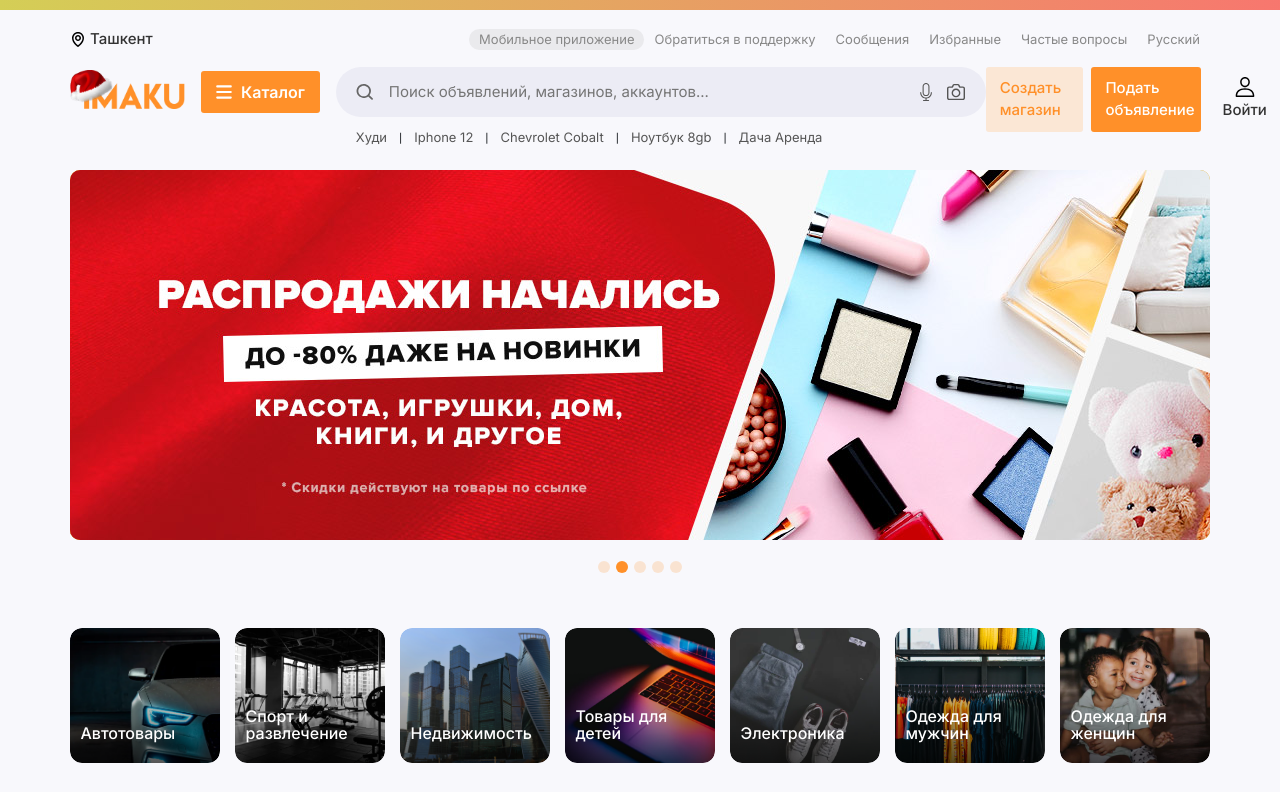
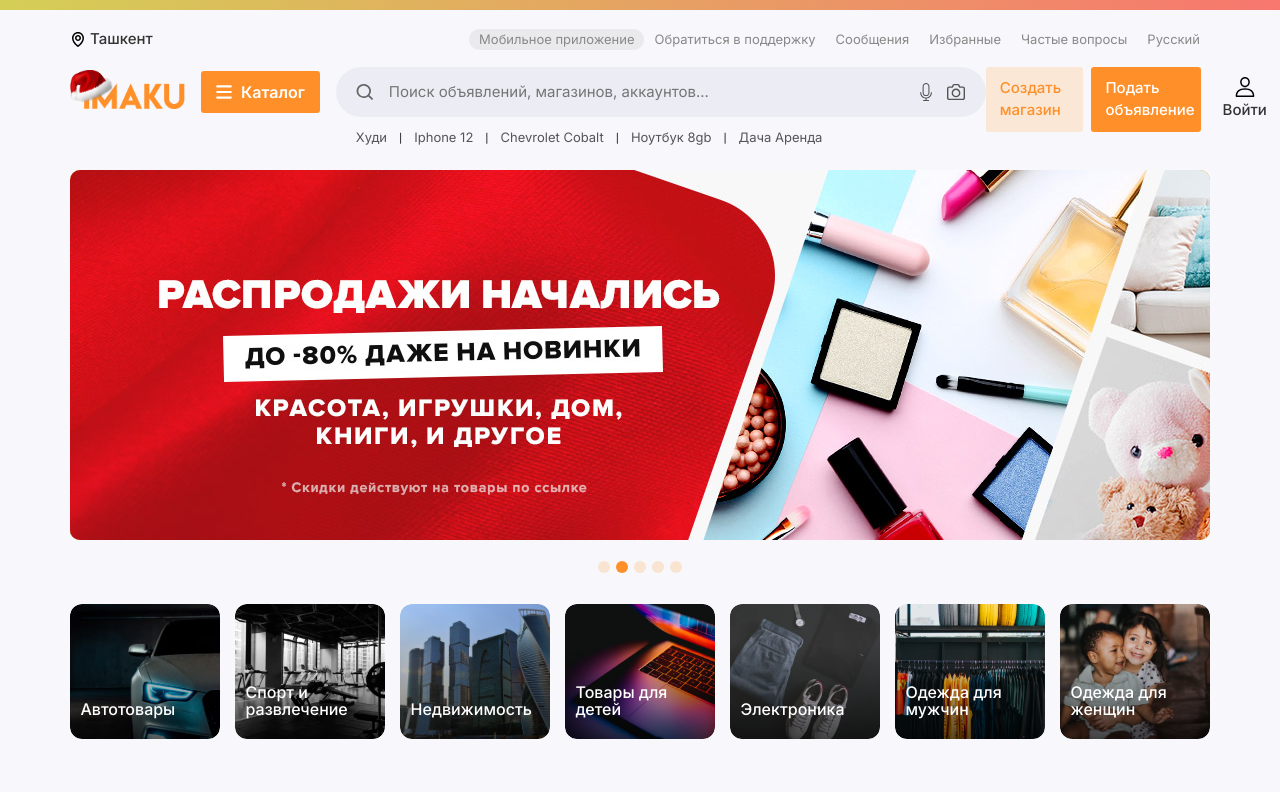
Before and after one commit to bilolisroilovv/imaku, a Vue app: page / in a window 1280 px wide. Shown: the top 792 px of the page. Built offline with nearby package versions, Linux system fonts and the light colour scheme; what vue-rellax, vue-the-mask, vuesax would draw is missing.

Commit message:
header slider bugs fixed

```diff
--- a/src/components/lite/desktop/Header.vue
+++ b/src/components/lite/desktop/Header.vue
@@ -212,9 +212,9 @@
   <div class="swiper-pagination main_slider_pagination mt-3"></div>
 </div><!-- container -->
 
-<div class="container position-relative">
-  <!-- Swiper -->
-  <swiper class="swiper categories_slider mt-5" :options="categoriesSliderOption">
+<div class="container">
+  <div class="position-relative myswiper_hover mt-4">
+    <swiper class="swiper categories_slider" :options="categoriesSliderOption">
       <swiper-slide class="slide-1">
         <router-link to="/category"
         class="mybg_center categorie_block d-block h-100 w-100"
@@ -224,8 +224,7 @@
         <router-link to="/category" class="categorie_text">
           Автотовары
         </router-link>
-    </swiper-slide>
-    <!-- swiper-slide -->
+      </swiper-slide><!-- swiper-slide -->
       <swiper-slide class="slide-1">
         <router-link to="/category"
         class="mybg_center categorie_block d-block h-100 w-100"
@@ -235,8 +234,7 @@
         <router-link to="/category" class="categorie_text">
           Спорт и развлечение
         </router-link>
-    </swiper-slide>
-    <!-- swiper-slide -->
+      </swiper-slide><!-- swiper-slide -->
       <swiper-slide class="slide-1">
         <router-link to="/category"
         class="mybg_center categorie_block d-block h-100 w-100"
@@ -246,8 +244,7 @@
         <router-link to="/category" class="categorie_text">
           Недвижимость
         </router-link>
-    </swiper-slide>
-    <!-- swiper-slide -->
+      </swiper-slide><!-- swiper-slide -->
       <swiper-slide class="slide-1">
         <router-link to="/category"
         class="mybg_center categorie_block d-block h-100 w-100"
@@ -257,8 +254,7 @@
         <router-link to="/category" class="categorie_text">
           Товары для детей
         </router-link>
-    </swiper-slide>
-    <!-- swiper-slide -->
+      </swiper-slide><!-- swiper-slide -->
       <swiper-slide class="slide-1">
         <router-link to="/category"
         class="mybg_center categorie_block d-block h-100 w-100"
@@ -267,8 +263,7 @@
         <router-link to="/category" class="categorie_text">
           Электроника
         </router-link>
-    </swiper-slide>
-    <!-- swiper-slide -->
+      </swiper-slide><!-- swiper-slide -->
       <swiper-slide class="slide-1">
         <router-link to="/category"
         class="mybg_center categorie_block d-block h-100 w-100"
@@ -278,8 +273,7 @@
         <router-link to="/category" class="categorie_text">
           Одежда для мужчин
         </router-link>
-    </swiper-slide>
-    <!-- swiper-slide -->
+      </swiper-slide><!-- swiper-slide -->
       <swiper-slide class="slide-1">
         <router-link to="/category"
         class="mybg_center categorie_block d-block h-100 w-100"
@@ -289,8 +283,7 @@
         <router-link to="/category" class="categorie_text">
           Одежда для женщин
         </router-link>
-    </swiper-slide>
-    <!-- swiper-slide -->
+      </swiper-slide><!-- swiper-slide -->
       <swiper-slide class="swiper-slide">
         <router-link to="/category"
         class="mybg_center categorie_block d-block h-100 w-100"
@@ -300,8 +293,7 @@
         <router-link to="/category" class="categorie_text">
           Спорт и развлечение
         </router-link>
-    </swiper-slide>
-    <!-- swiper-slide -->
+      </swiper-slide><!-- swiper-slide -->
       <swiper-slide class="swiper-slide">
         <router-link to="/category"
         class="mybg_center categorie_block d-block h-100 w-100"
@@ -311,9 +303,8 @@
         <router-link to="/category" class="categorie_text">
           Спорт и развлечение
         </router-link>
-    </swiper-slide>
-    <!-- swiper-slide -->
-
+      </swiper-slide><!-- swiper-slide -->
+    </swiper><!-- swiper-container -->
     <!-- Add Arrows -->
     <div class="categories_slider_next main_slider_btns flex-center d-flex">
       <i class="fas fa-chevron-right"></i>
@@ -321,7 +312,7 @@
     <div class="categories_slider_prev main_slider_btns flex-center d-flex">
       <i class="fas fa-chevron-left"></i>
     </div><!-- main_slider_prev -->
-  </swiper><!-- swiper-container -->
+  </div> <!-- position-relative -->
 </div><!-- container -->
 
 <!-------------------------------- END HeaderSlider -------------------------------->
@@ -857,10 +848,13 @@ export default {
   width: 40px;
   height: 40px;
 }
-.categories_slider:hover .categories_slider_prev {
+.myswiper_hover {
+  overflow-x: hidden;
+}
+.myswiper_hover:hover .categories_slider_prev {
   left: 20px;
 }
-.categories_slider:hover .categories_slider_next {
+.myswiper_hover:hover .categories_slider_next {
   right: 20px;
 }
 .categories_slider .swiper-slide {
```
Lines whose indentation alone changed are shown as unchanged.
